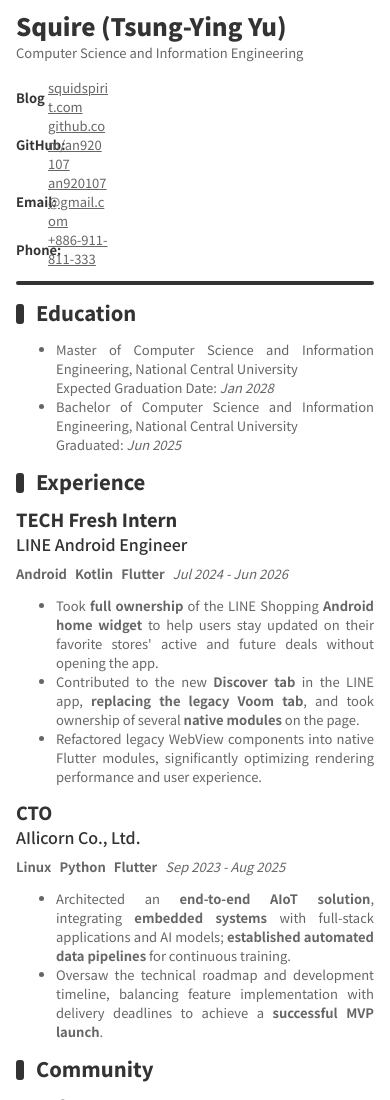
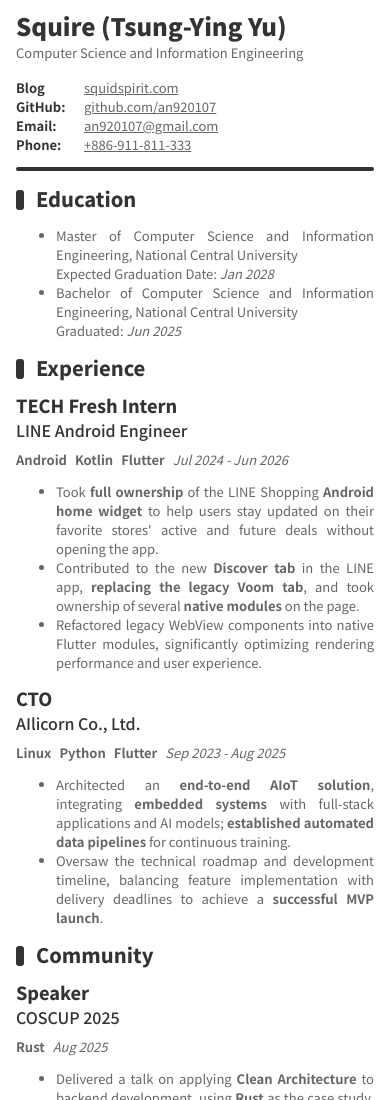
Before and after one commit to an920107/resume-html, a plain HTML site: page src/index.html in a window 390 px wide. Shown: the top 1100 px of the page. Drawn offline with Linux system fonts and the light colour scheme.

Commit message:
fix: contact rwd

```diff
--- a/src/style.css
+++ b/src/style.css
@@ -156,7 +156,7 @@ hr {
     }
 
     .ContactItem {
-        grid-template-columns: 24px 60px 1fr;
+        grid-template-columns: 60px 1fr;
         gap: 8px;
     }
 
```
